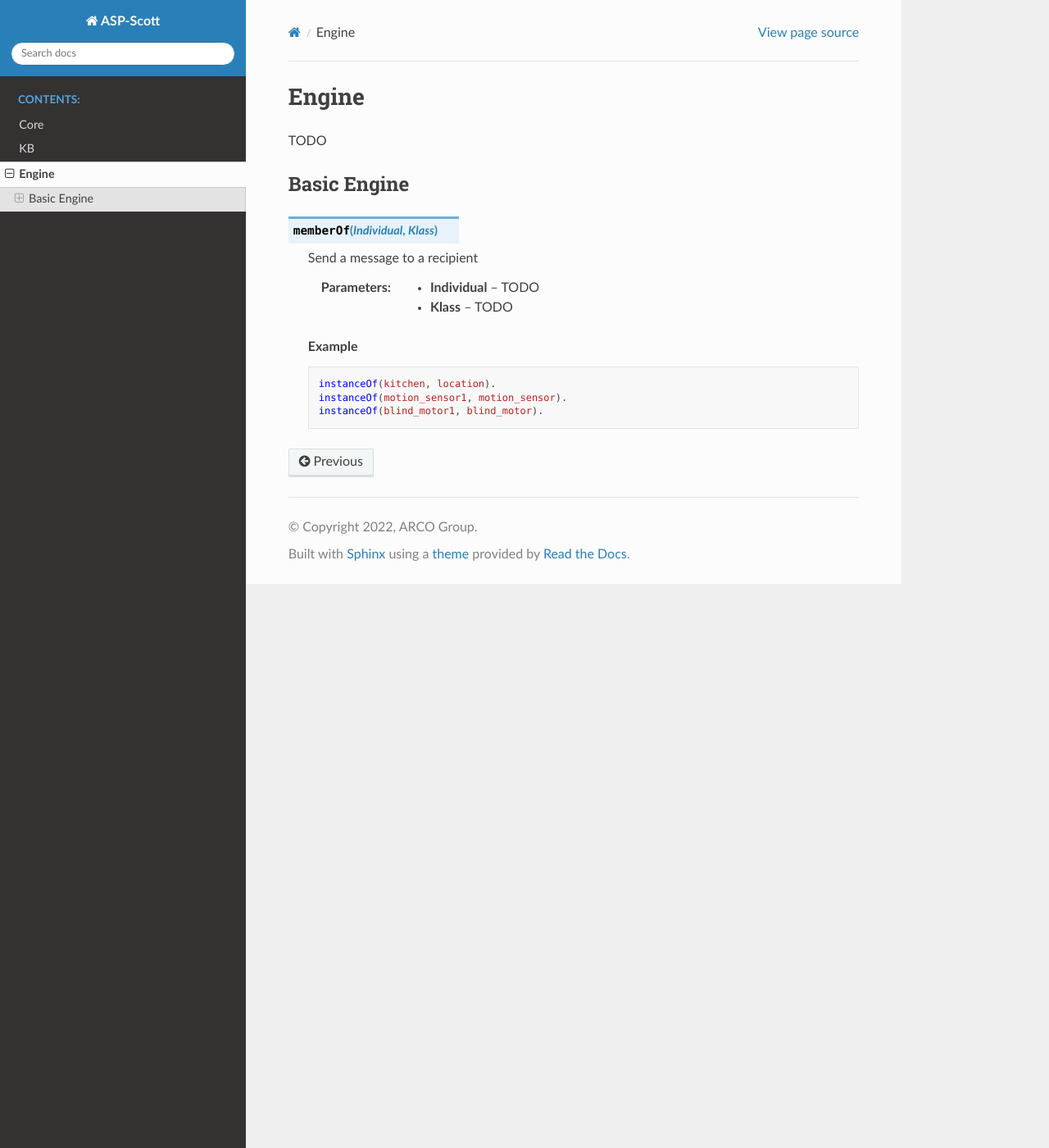
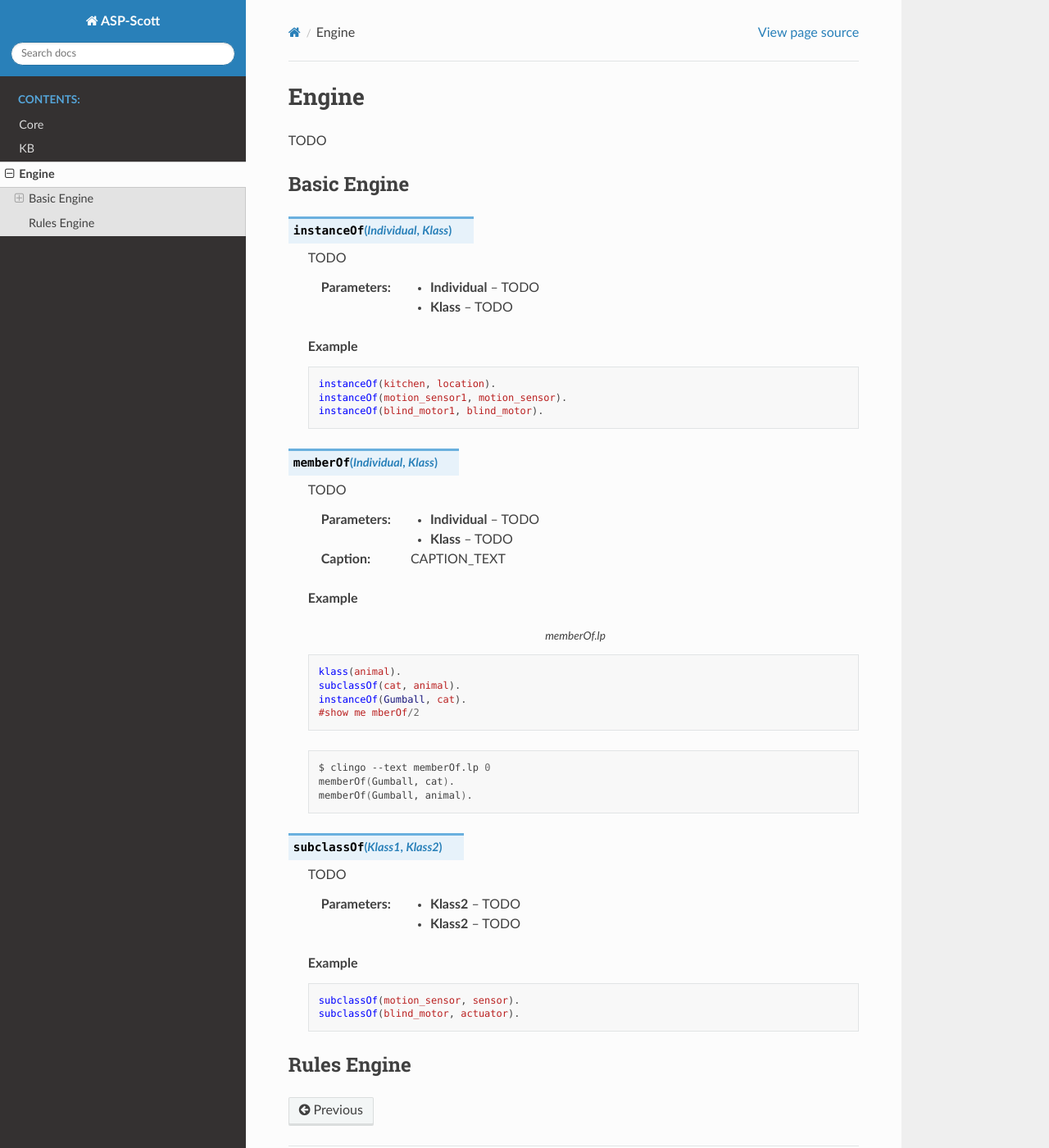
Before and after one commit to anarubioruiz/asp-SOSAc, a Sphinx documentation site: the page built from docs/source/engine.rst, in a window 1280 px wide and 1400 px high. Shown: the whole window at 82% size. Built offline with Sphinx 7.4.7 and the Read the Docs theme 2.0.0, drawn with Linux system fonts in a browser that asks for light colours.

Commit message:
Docs added template

```diff
--- a/docs/source/conf.py
+++ b/docs/source/conf.py
@@ -1,5 +1,4 @@
 # Configuration file for the Sphinx documentation builder.
-
 # -- Project information
 
 project = 'ASP-Scott'
--- a/docs/source/engine.rst
+++ b/docs/source/engine.rst
@@ -8,17 +8,62 @@ TODO
 Basic Engine
 -------------
 
-.. py:method:: memberOf(Individual, Klass)
+.. py:method:: instanceOf(Individual, Klass)
 
-   Send a message to a recipient
+    TODO
 
-   :param Individual: TODO
-   :param Klass: TODO
+    :param Individual: TODO
+    :param Klass: TODO
 
-   **Example**
+    **Example**
 
-   .. code-block:: prolog
+    .. code-block:: prolog
 
         instanceOf(kitchen, location).
         instanceOf(motion_sensor1, motion_sensor).
         instanceOf(blind_motor1, blind_motor).
+
+.. py:method:: memberOf(Individual, Klass)
+
+    TODO
+
+    :param Individual: TODO
+    :param Klass: TODO
+    :caption: CAPTION_TEXT
+
+    **Example**
+
+    .. code-block:: prolog
+        :caption: memberOf.lp
+
+        klass(animal).
+        subclassOf(cat, animal).
+        instanceOf(Gumball, cat).
+        #show me mberOf/2
+
+    ..
+
+    .. code-block:: bash
+
+        $ clingo --text memberOf.lp 0
+        memberOf(Gumball, cat).
+        memberOf(Gumball, animal).
+
+
+.. py:method:: subclassOf(Klass1, Klass2)
+
+    TODO
+
+    :param Klass2: TODO
+    :param Klass2: TODO
+
+    **Example**
+
+    .. code-block:: prolog
+
+        subclassOf(motion_sensor, sensor).
+        subclassOf(blind_motor, actuator).
+
+
+Rules Engine
+-------------
```
